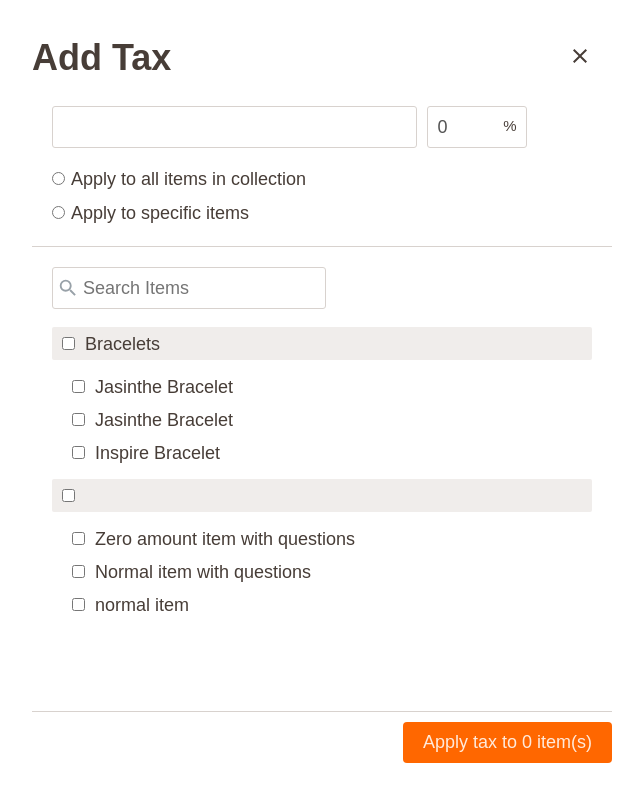
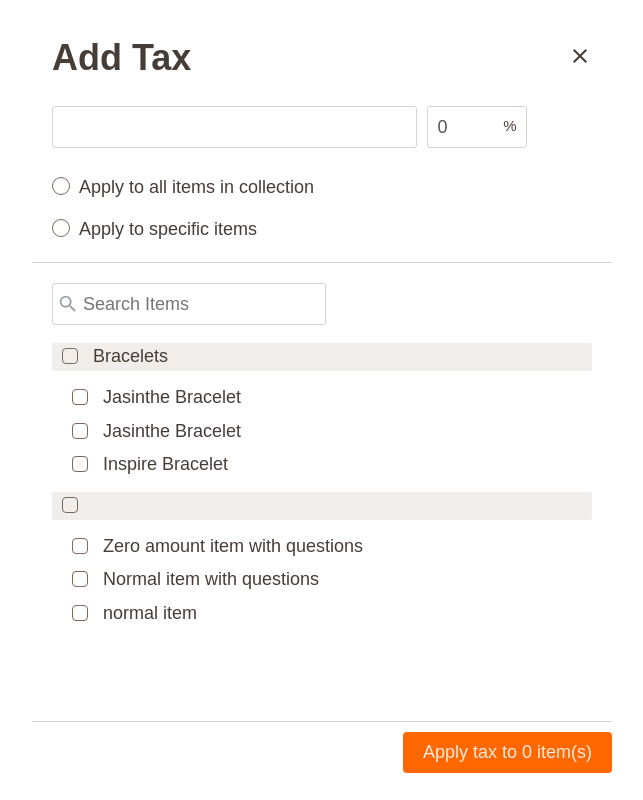
Before and after one commit to krebeDev/taxform, a React (Create React App) app: page / in a window 1280 px wide. Shown: the whole page, without its empty margins (318-961 px from the left). Built offline with nearby package versions, Linux system fonts and the light colour scheme.

Commit message:
apply background styles to input radio and checkbox

```diff
--- a/src/styles/index.css
+++ b/src/styles/index.css
@@ -6,8 +6,9 @@
   --light-grey: #d8d2ce;
   --very-light-grey: #f0edeb;
   --white: #ffffff;
-  --dark-green: #004841;
   --light-red: #df5f6a;
+  --cyan: #007a6e;
+  --light-cyan: #e4fffc;
 }
 
 *,
@@ -54,6 +55,54 @@ button {
   cursor: pointer;
 }
 
+input[type='checkbox'],
+input[type='radio'] {
+  position: absolute;
+  opacity: 0;
+  z-index: -1;
+}
+
+input[type='radio'] + span:before,
+input[type='checkbox'] + span:before {
+  content: '';
+  border: 1px solid var(--grey-shade);
+  display: inline-block;
+  vertical-align: -2px;
+}
+
+input[type='radio'] + span:before {
+  margin-right: 0.5em;
+  margin-top: 0.5em;
+  width: 18px;
+  height: 18px;
+  padding: 0.5rem;
+  border-radius: 50%;
+}
+
+input[type='checkbox'] + span:before {
+  border-radius: 4px;
+  width: 16px;
+  height: 16px;
+  margin-right: 1.5rem;
+}
+
+input[type='radio']:checked + span:before,
+input[type='checkbox']:checked + span:before {
+  background: url('../images/checkIcon.svg') no-repeat center;
+  background-color: var(--cyan);
+  border-color: var(--cyan);
+}
+
+input[type='radio']:checked + span:before {
+  background-size: 18px;
+  border-radius: 50%;
+}
+
+input[type='checkbox']:checked + span:before {
+  background-size: 20px;
+  border-radius: 4px;
+}
+
 input[type='text']:focus {
   outline: 1px solid var(--grey-shade);
   outline-offset: 0;
@@ -78,7 +127,7 @@ ul {
   position: relative;
 }
 
-.formTitle,
+.form-title,
 .form-group__inner {
   padding: 0 2rem;
 }
@@ -156,6 +205,7 @@ ul {
   display: block;
   border-radius: 0.2rem;
   text-transform: capitalize;
+  padding: 0.2rem 1rem;
 }
 
 .hidden {
@@ -168,11 +218,11 @@ ul {
 }
 
 .category-list {
-  padding: 1rem;
+  padding: 1rem 2rem;
 }
 
-.category-header input[type='checkbox'] {
-  margin: 1rem;
+.category-item {
+  padding: 0.5rem 0;
 }
 
 .button-group {
```
